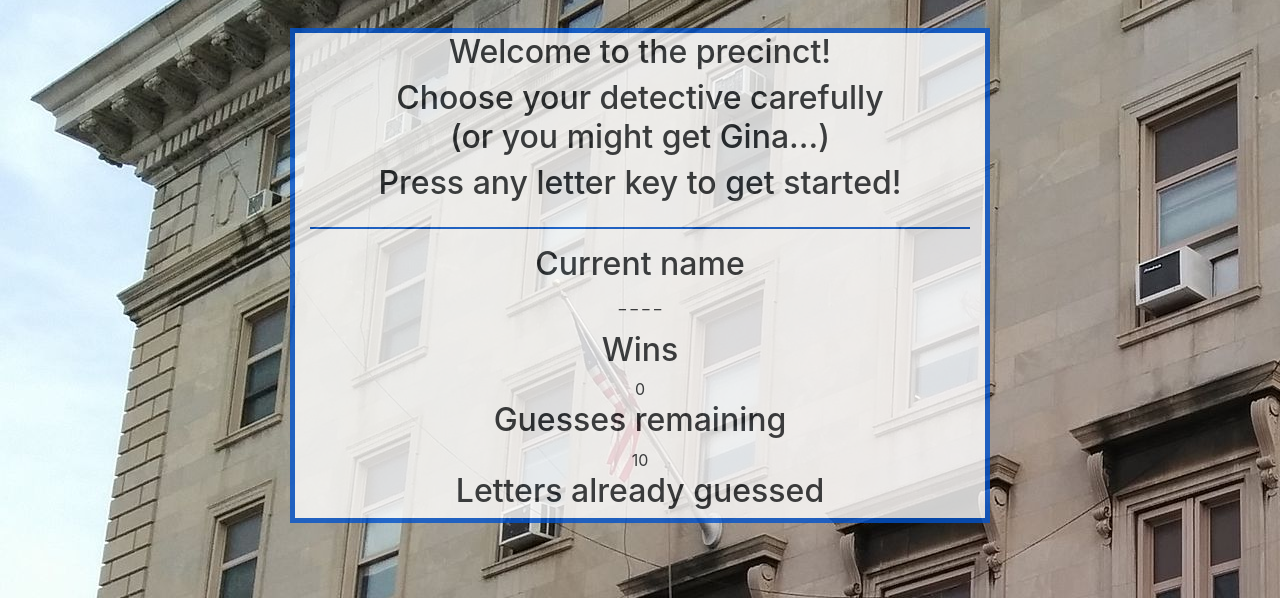
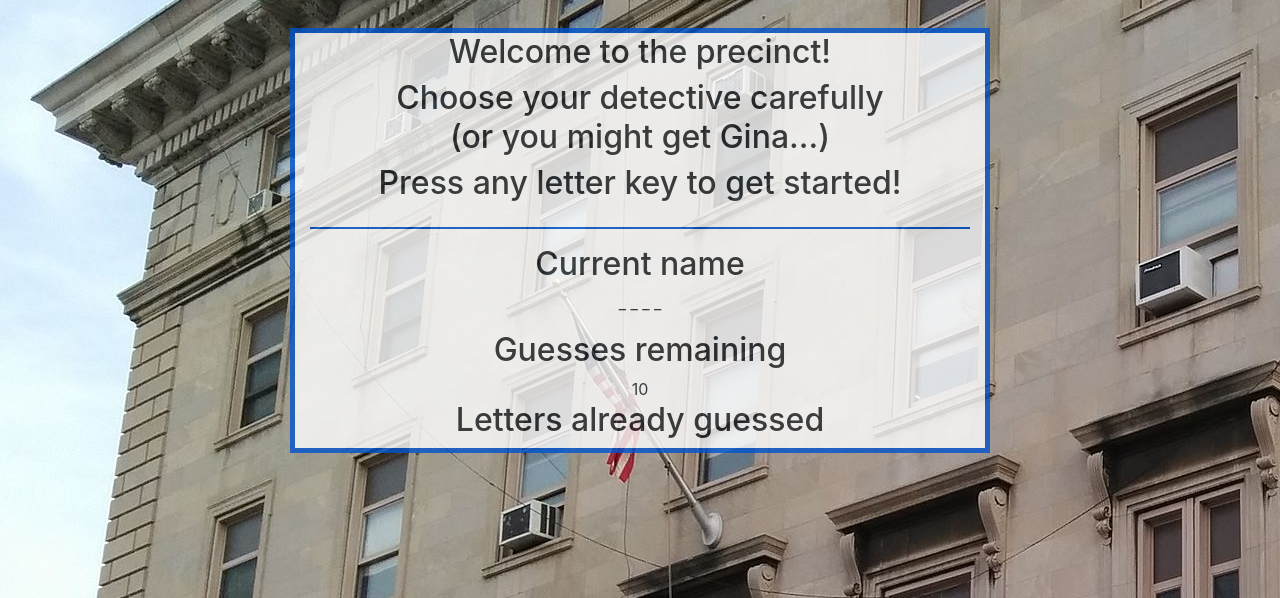
Before and after one commit to irene-rojas/BrooklynGuess, a plain HTML site: page index.html in a window 1280 px wide. Shown: the part 202-800 px from the top of the page. Drawn offline with nearby package versions, Linux system fonts and the light colour scheme.

Commit message:
removed wins

```diff
--- a/assets/javascript/game.js
+++ b/assets/javascript/game.js
@@ -37,12 +37,11 @@ $(document).ready(function() {
         $("#lettersGuessed").append(letter);
         // display remaining guesses
         if (guessRemain == 0) {
-            alert("You would've gotten " + name);
+            alert(name + " will see you now.");
             location.reload();
         }
         guessRemain--;
         $("#guessRemain").text(guessRemain + " ");
-
 
         for (var i = 0; i < name.length; i++) {
             // console.log(name[i]);
@@ -51,7 +50,6 @@ $(document).ready(function() {
                 answerArray[i] = letter;
                 dashes = answerArray.join(" ");
                     // console.log(letter);
-                // document.getElementById('currentName').innerHTML = dashes;
                 $("#currentName").text(dashes);
 
 
@@ -61,7 +59,4 @@ $(document).ready(function() {
 
     $("#guessRemain").append(guessRemain);
 
-
-
-
 });
--- a/index.html
+++ b/index.html
@@ -76,14 +76,14 @@
 
             </div>
 
-            <div class="col-md-12">
+            <!-- <div class="col-md-12"> -->
 
-                <h2>Wins</h2>
+                <!-- <h2>Wins</h2> -->
 
-                <div id="wins"></div>
+                <!-- <div id="wins"></div> -->
 
                 <!-- # of times user guessed the word correctly -->
-            </div>
+            <!-- </div> -->
 
             <div class="col-md-12">
 
```
